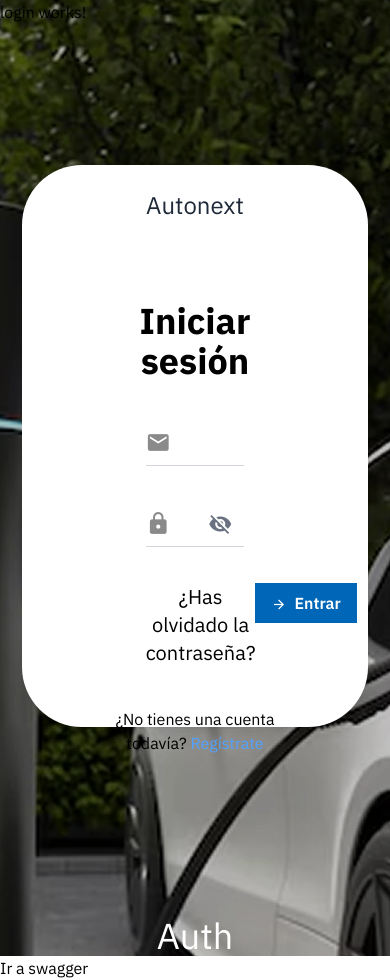
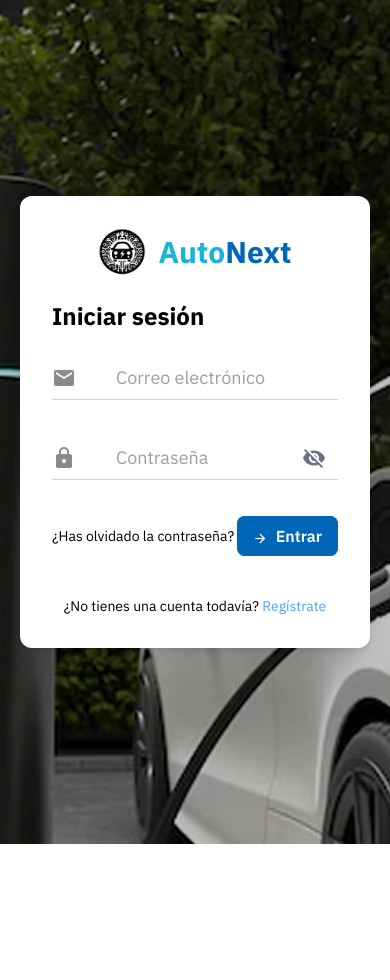
Before and after one commit to AutoNext-Code/AutoNext-Code, an Angular app in the folder frontend/autonext-client/: page /auth/login in a window 390 px wide. After the commit the page ends 844 px from the top, so only its background shows below. Built offline with nearby package versions, Linux system fonts and the light colour scheme.

Commit message:
Fix Responsive Login and AuthCard

```diff
--- a/frontend/autonext-client/src/app/app.component.html
+++ b/frontend/autonext-client/src/app/app.component.html
@@ -1,4 +1 @@
 <router-outlet></router-outlet>
-
-
-<a [href]="swagger">Ir a swagger</a>
--- a/frontend/autonext-client/src/app/auth/components/layouts/auth-card/auth-card.component.css
+++ b/frontend/autonext-client/src/app/auth/components/layouts/auth-card/auth-card.component.css
@@ -0,0 +1,7 @@
+.color-lightblue {
+    color: var(--light-blue);
+}
+
+.color-darkblue {
+    color: var(--dark-blue);
+}
--- a/frontend/autonext-client/src/app/auth/components/layouts/auth-card/auth-card.component.html
+++ b/frontend/autonext-client/src/app/auth/components/layouts/auth-card/auth-card.component.html
@@ -1,9 +1,14 @@
-<div class="flex justify-center items-center h-screen">
-  <div class="bg-white rounded-[60px] p-6 w-8/9 md:w-3/7 max-w-[775px]  h-6/9 max-h-[750px] shadow-lg text-center">
-    <h2 class="mb-6 text-2xl text-gray-800">Autonext</h2>
-    <div class="mx-15 mt-20">
-      <ng-content></ng-content>  <!-- Aquí se colocarán los contenidos hijos -->
+<div class="min-h-screen flex items-center justify-center">
+  <div class="bg-white rounded-xl shadow-lg p-8 w-full max-w-md mx-5">
+    <div class="flex items-center justify-center space-x-3 mb-6">
+      <img src="assets/logo.png" alt="Logo" class="w-12 h-12 rounded-full" />
+      <h1 class="text-3xl font-bold">
+        <span class="color-lightblue">Auto</span>
+        <span class="color-darkblue">Next</span>
+      </h1>
     </div>
-
+    <div>
+      <ng-content></ng-content> <!-- Aquí se colocarán los contenidos hijos -->
+    </div>
   </div>
 </div>
--- a/frontend/autonext-client/src/app/auth/layouts/auth-layout/auth-layout.component.html
+++ b/frontend/autonext-client/src/app/auth/layouts/auth-layout/auth-layout.component.html
@@ -1,4 +1,3 @@
 <div class="min-h-screen bg-cover bg-center" style="background-image: url('./assets/img/bg.webp');">
   <router-outlet></router-outlet>
-  <h1 class="text-white text-center text-4xl mt-12">Auth</h1>
 </div>
--- a/frontend/autonext-client/src/app/auth/pages/login/login.component.html
+++ b/frontend/autonext-client/src/app/auth/pages/login/login.component.html
@@ -1,16 +1,15 @@
-<p>login works!</p>
+<auth-card>
+  <div class="flex flex-col space-y-6">
+    <h1 class="text-2xl font-bold">Iniciar sesión</h1>
 
-<auth-card>
-  <div class="flex flex-col ">
+    <div class="space-y-6">
+      <shared-input type="email" icon="mail" placeholder="Correo electrónico"></shared-input>
+      <shared-input type="password" icon="lock" placeholder="Contraseña"></shared-input>
 
-    <h1 class="place-self-start text-4xl font-bold">Iniciar sesión</h1>
-    <div class="m-10">
-
-      <shared-input  type="email" icon="mail" placeholder="Correo electrónico"></shared-input>
-      <shared-input  type="password" icon="lock" placeholder="Contraseña"></shared-input>
-      <div class="flex justify-between">
-        <p class="text-xl">¿Has olvidado la contraseña?</p>
-        <app-custom-button class="h-10"
+      <div class="flex justify-between items-center">
+        <p class="text-sm sm:text-base">¿Has olvidado la contraseña?</p>
+        <app-custom-button
+          class="h-10 rounded-lg"
           label="Entrar"
           type="submit"
           color="dark-blue"
@@ -19,17 +18,10 @@
           (onClick)="login()">
         </app-custom-button>
       </div>
-
-
     </div>
 
-    <div>
-      <p class="place-self-center">¿No tienes una cuenta todavía? <span class="text-blue-400">Regístrate</span></p>
+    <div class="text-center mt-4">
+      <p class="text-sm sm:text-base">¿No tienes una cuenta todavía? <span class="text-blue-400">Regístrate</span></p>
     </div>
-
-
-
-
   </div>
-
 </auth-card>
--- a/frontend/autonext-client/src/app/shared/components/ui/input/input.component.html
+++ b/frontend/autonext-client/src/app/shared/components/ui/input/input.component.html
@@ -1,7 +1,7 @@
 <div class="flex flex-col w-full mb-9">
   <label *ngIf="label" class="text-gray-600 text-sm mb-1">{{ label }}</label>
   <div class="relative flex items-center border-b border-gray-300 focus-within:border-blue-500">
-    <span class="material-icons icon-small" *ngIf="icon" style="color: #8A8A8A; font-size: 25px;">
+    <span class="material-icons icon-small" *ngIf="icon" style="color: #8A8A8A; font-size: 24px;">
       {{ icon }}
     </span>
     <input
@@ -11,7 +11,7 @@
       (input)="onChange(value)"
       (blur)="onTouched()"
       [disabled]="disabled"
-      class="w-full py-2 pl-10 pr-10 text-gray-700 text-xl outline-none"
+      class="w-full py-2 pl-10 pr-10 text-gray-700 text-[18px] outline-none"
     />
     <span
       *ngIf="type === 'password'"
```
Lines whose indentation alone changed are shown as unchanged.
